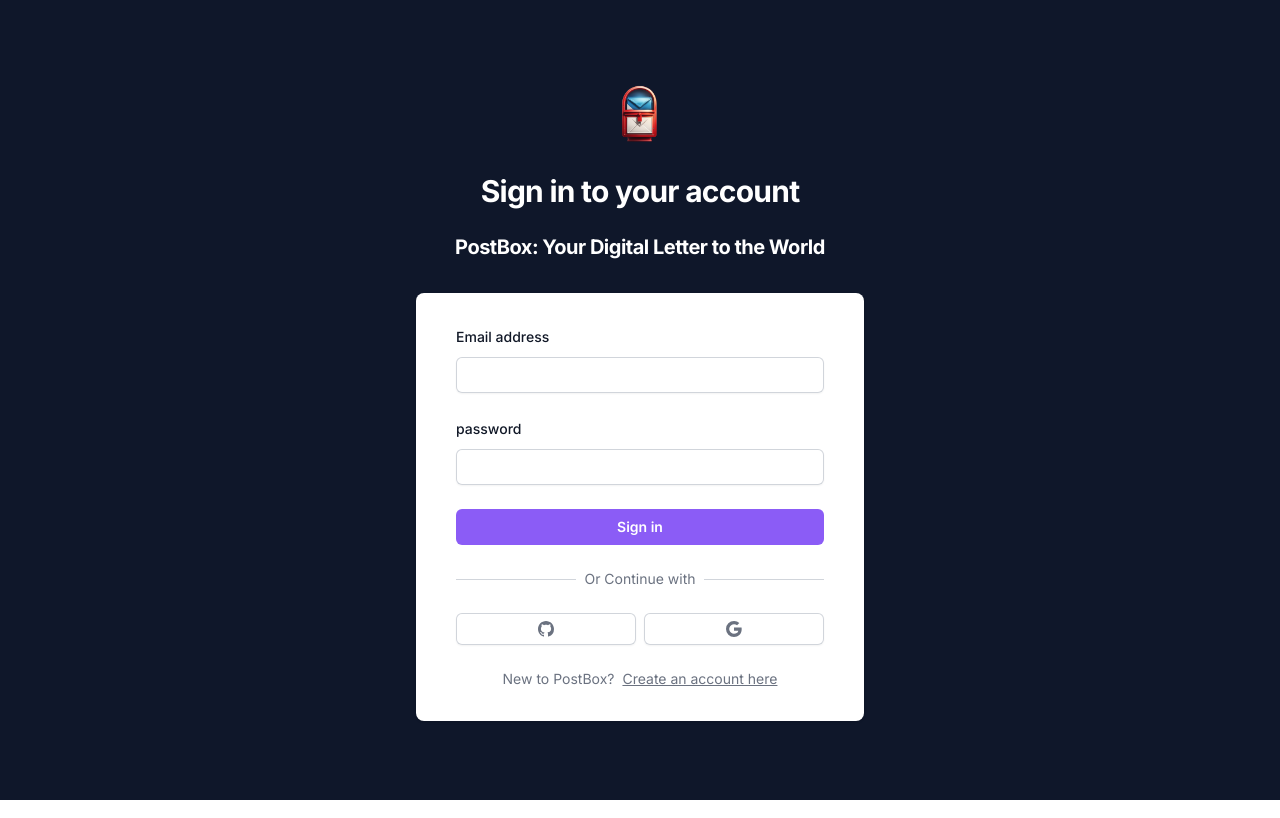
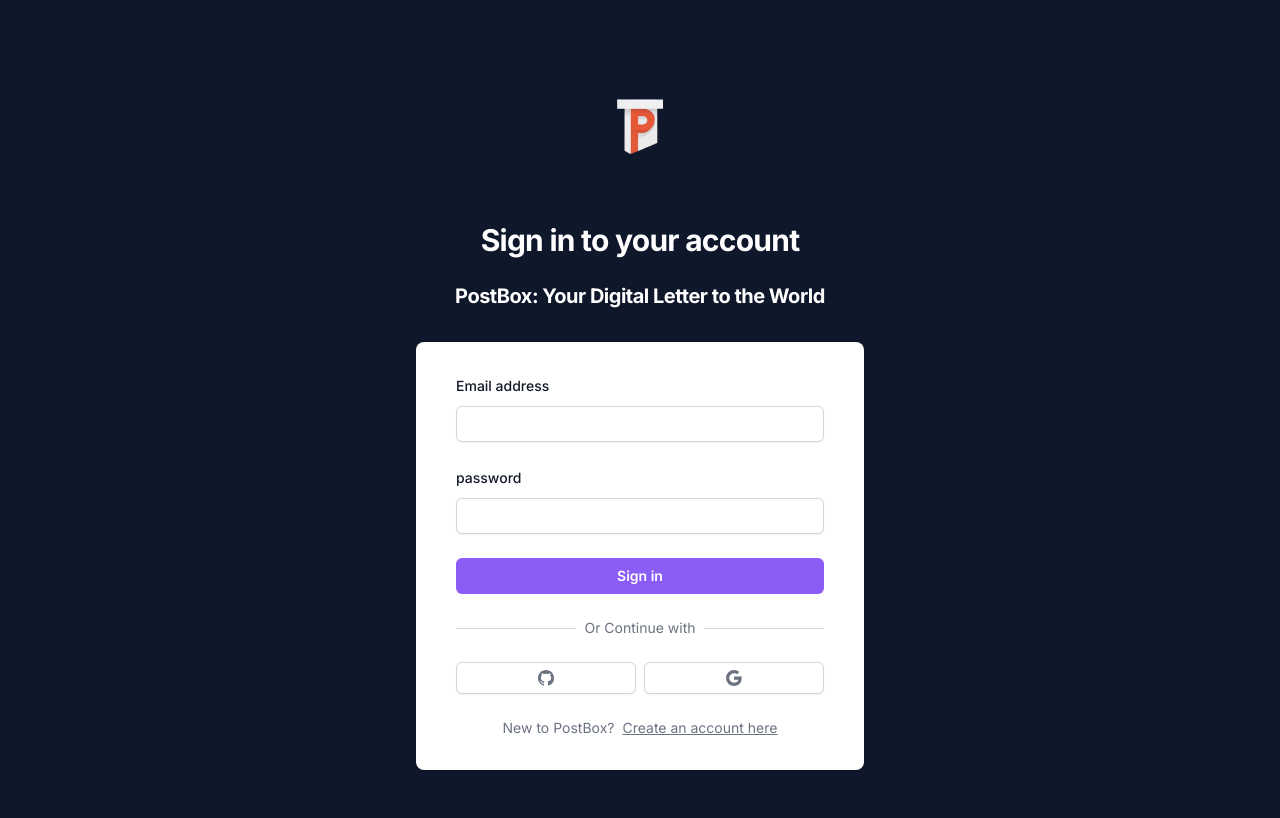
Before and after one commit to Ghanemla/postbox, a Next.js app: page / in a window 1280 px wide. Built offline with nearby package versions, Linux system fonts and the light colour scheme.

Commit message:
changed logo

```diff
--- a/app/(site)/page.tsx
+++ b/app/(site)/page.tsx
@@ -9,8 +9,8 @@
       <div className=" sm:mx-auto sm:w-full sm:max-w-md">
         <Image
           alt="logo"
-          height={70}
-          width={70}
+          height={150}
+          width={150}
           className="mx-auto"
           src={"/images/logo.png"}
         />
```
Also changed, not shown: public/images/logo.png.
